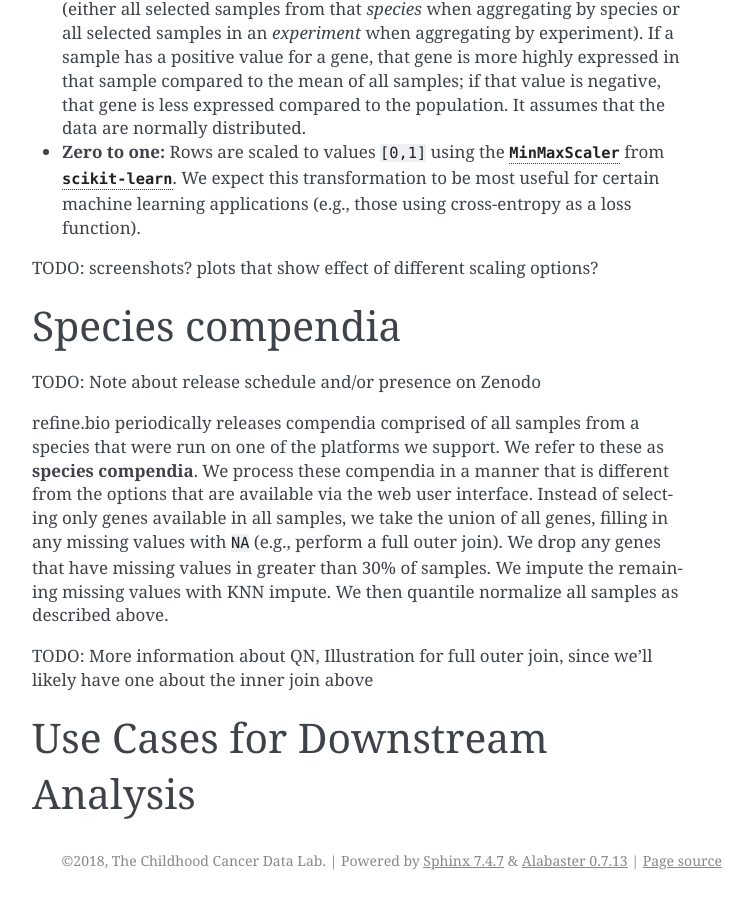
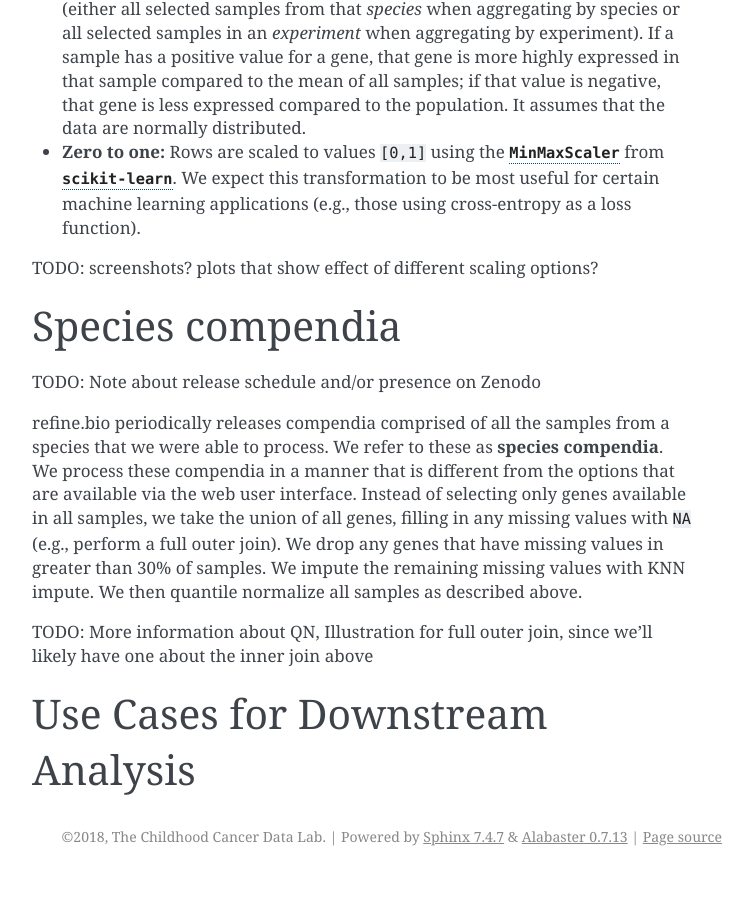
Before and after one commit to AlexsLemonade/refinebio-docs, a Sphinx documentation site: the page built from docs/main_text.md, in a window 1280 px wide and 900 px high, scrolled down 7239 px. Shown: the whole window, without its empty margins (388-1141 px from the left). Built offline with Sphinx 7.4.7, drawn with Linux system fonts in a browser that asks for light colours; after the commit the page ends 8115 px from its top, so only the background shows below that.

Commit message:
Reword release sentence

```diff
--- a/docs/main_text.md
+++ b/docs/main_text.md
@@ -216,7 +216,7 @@ TODO: screenshots? plots that show effect of different scaling options?
 
 TODO: Note about release schedule and/or presence on Zenodo
 
-refine.bio periodically releases compendia comprised of all samples from a species that were run on one of the platforms we support.
+refine.bio periodically releases compendia comprised of all the samples from a species that we were able to process.
 We refer to these as **species compendia**.
 We process these compendia in a manner that is different from the options that are available via the web user interface.
 Instead of selecting only genes available in all samples, we take the union of all genes, filling in any missing values with `NA` (e.g., perform a full outer join).
```
